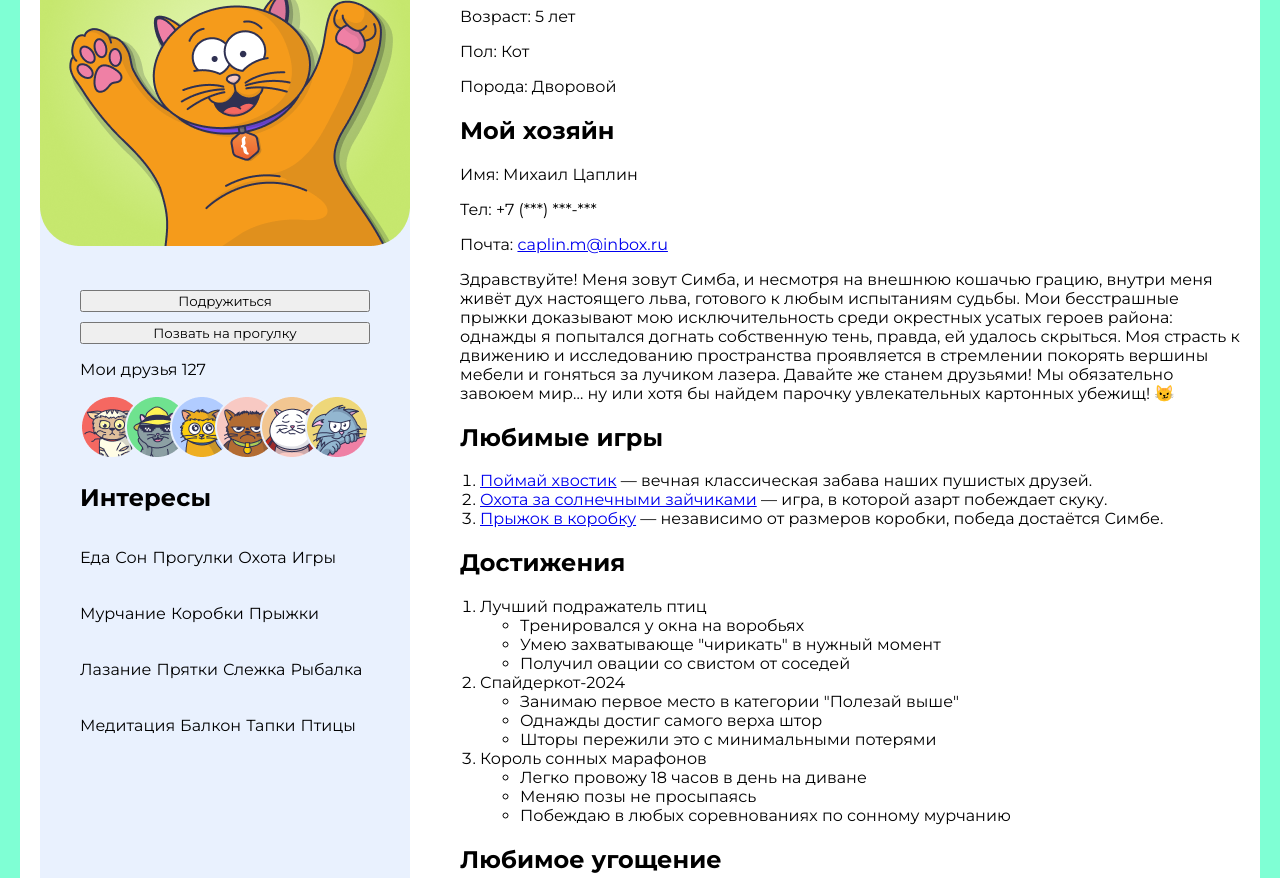
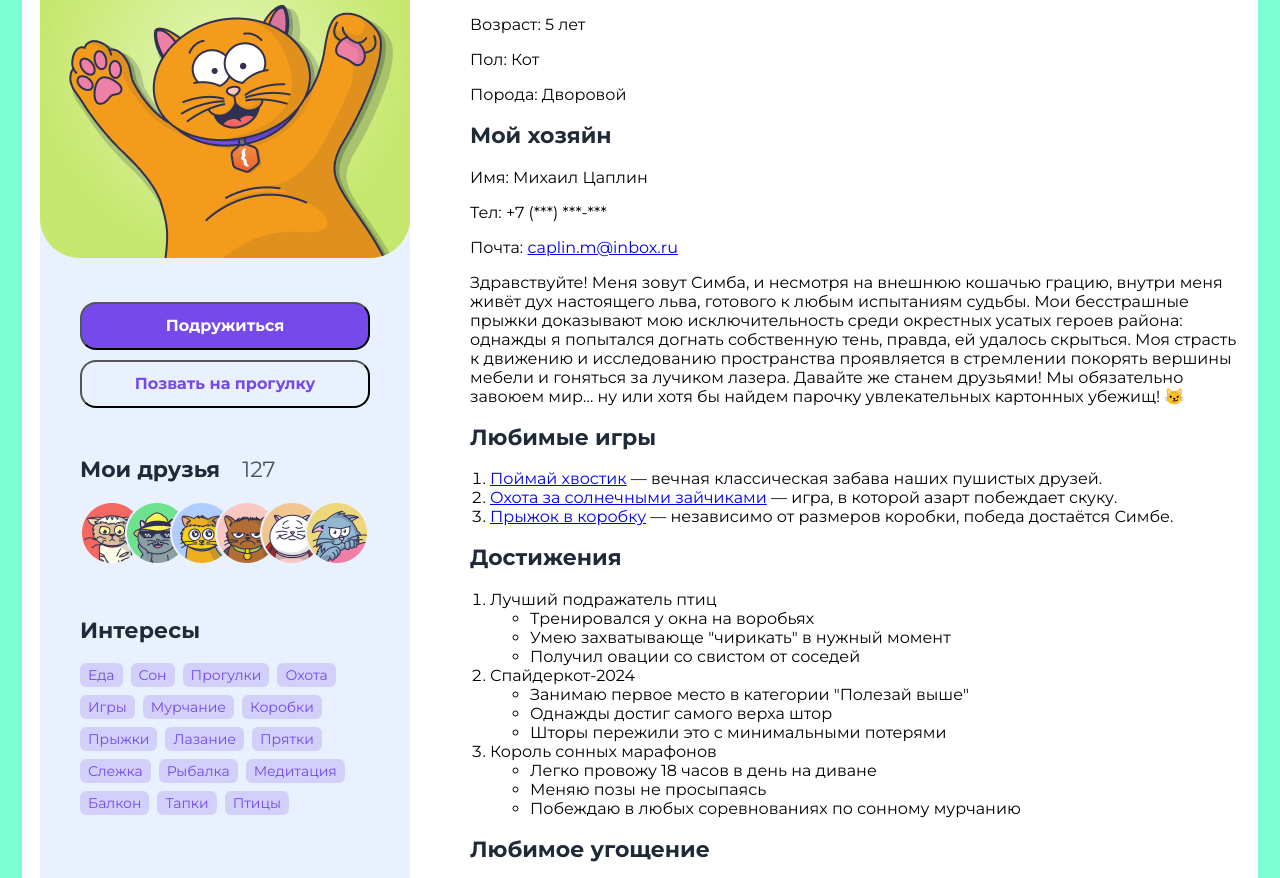
Before and after one commit to MikhailVTs/CatProject, a plain HTML site: page index.html in a window 1280 px wide. Shown: the part 152-1030 px from the top of the page. Drawn offline with Linux system fonts and the light colour scheme.

Commit message:
Оформление классов : 1. .interest-item 2. interests 3. .bot-btn 4. .top-btn 5. .followers-counter 6. .friends 7. h2 8. button

```diff
--- a/index.html
+++ b/index.html
@@ -21,35 +21,35 @@
 
                 <!-- Блок с кнопками -->
                 <div class="buttons-box">
-                    <button>Подружиться</button>
-                    <button>Позвать на прогулку</button>
+                    <button class="top-btn">Подружиться</button>
+                    <button class="bot-btn">Позвать на прогулку</button>
                 </div>
 
                 <!-- Блок мои друзья -->
-                <div>
-                    <p>Мои друзья <span>127</span></p>
+                <div class="friends">
+                    <h2>Мои друзья <span class="followers-counter">127</span></h2>
                     <img src="./images/Profile_pictures.png" alt="Friends_images">
                 </div>
 
                 <!-- Блок интересы -->
                 <h2>Интересы</h2>
                 <div class="interests">
-                    <p>Еда</p>
-                    <p>Сон</p>
-                    <p>Прогулки</p>
-                    <p>Охота</p>
-                    <p>Игры</p>
-                    <p>Мурчание</p>
-                    <p>Коробки</p>
-                    <p>Прыжки</p>
-                    <p>Лазание</p>
-                    <p>Прятки</p>
-                    <p>Слежка</p>
-                    <p>Рыбалка</p>
-                    <p>Медитация</p>
-                    <p>Балкон</p>
-                    <p>Тапки</p>
-                    <p>Птицы</p>
+                    <p class="interest-item">Еда</p>
+                    <p class="interest-item">Сон</p>
+                    <p class="interest-item">Прогулки</p>
+                    <p class="interest-item">Охота</p>
+                    <p class="interest-item">Игры</p>
+                    <p class="interest-item">Мурчание</p>
+                    <p class="interest-item">Коробки</p>
+                    <p class="interest-item">Прыжки</p>
+                    <p class="interest-item">Лазание</p>
+                    <p class="interest-item">Прятки</p>
+                    <p class="interest-item">Слежка</p>
+                    <p class="interest-item">Рыбалка</p>
+                    <p class="interest-item">Медитация</p>
+                    <p class="interest-item">Балкон</p>
+                    <p class="interest-item">Тапки</p>
+                    <p class="interest-item">Птицы</p>
                 </div>
             </div>
         </aside>
--- a/style.css
+++ b/style.css
@@ -6,6 +6,7 @@
 
 body {
     background-color: aquamarine;
+    margin: 0;
 }
 
 aside {
@@ -19,6 +20,56 @@ ol {
     padding-left: 20px;
 }
 
+button {
+    width: 290;
+    height: 48;
+    top: 450px;
+    left: 80px;
+    border-radius: 16px;
+    padding-top: 14px;
+    padding-right: 16px;
+    padding-bottom: 14px;
+    padding-left: 16px;
+    gap: 10px;
+    opacity: 1;
+    font-weight: 700;
+    font-style: Bold;
+    font-size: 16px;
+    line-height: 100%;
+    letter-spacing: 0%;
+}
+
+h2 {
+    font-weight: 700;
+    font-size: 22px;
+    color: #1F2937;
+}
+
+.friends {
+    margin-top: 48px;
+    margin-bottom: 48px;
+}
+
+.followers-counter {
+    font-weight: 400;
+    font-style: Regular;
+    font-size: 22px;
+    line-height: 100%;
+    letter-spacing: 0%;
+    color: #4A5161;
+    padding-left: 16px;
+}
+
+.top-btn {
+    background: #7549EA;
+    color: #FFFFFF;
+}
+
+.bot-btn {
+    background: inherit;
+    color: #7549EA;
+}
+
 .aside-box {
     padding: 40px;
 }
@@ -27,16 +78,34 @@ ol {
     width: 1200px;
     border-radius: 40px;
     background: #FFFFFF;
-    margin: 0 auto;
+    margin: 27px auto;
     display: flex;
-    padding: 20px;
-    gap: 50px;
+    padding: 13px 18px;
+    gap: 60px;
 }
 
 .interests {
     display: flex;
-    gap: 5px;
+    gap: 8px;
     flex-wrap: wrap;
+}
+
+.interest-item {
+    width: 59;
+    height: 24;
+    opacity: 1;
+    gap: 10px;
+    border-radius: 6px;
+    padding-right: 8px;
+    padding-left: 8px;
+    color: #7549EA;
+    background: #7549EA33;
+    font-weight: 400;
+    font-style: Regular;
+    font-size: 14px;
+    line-height: 24px;
+    letter-spacing: 0%;
+    margin: 0;
 }
 
 .buttons-box {
```
